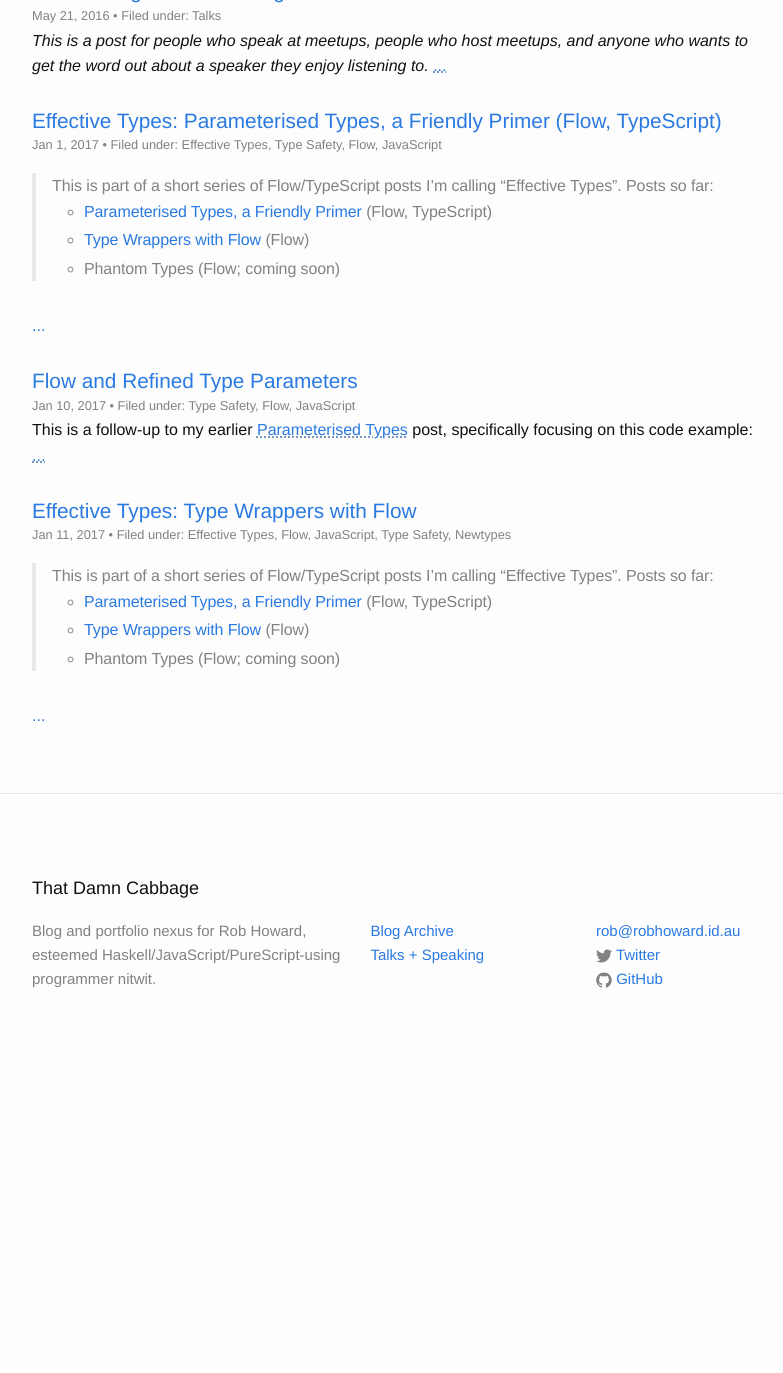
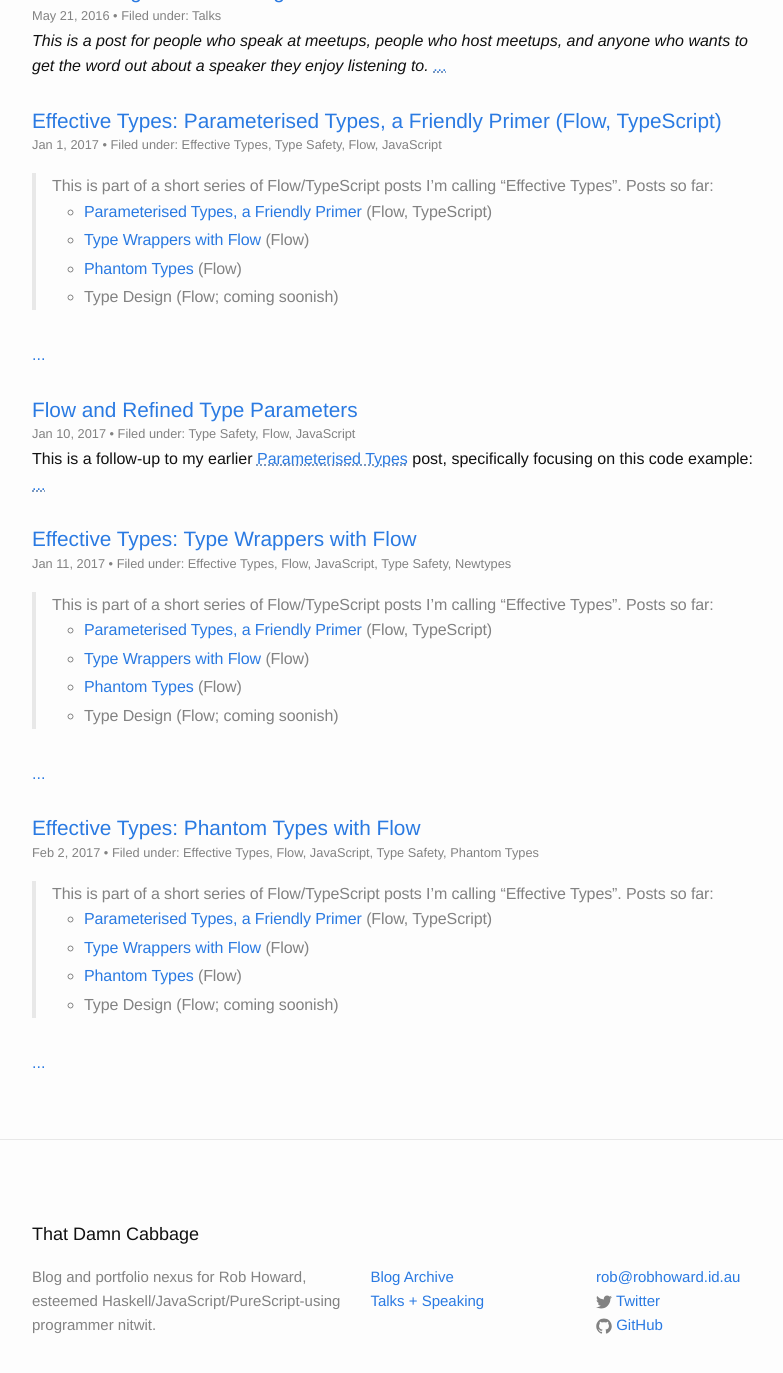
Before and after one commit to damncabbage/deadname.id.au, a Jekyll site: the page built from blog/index.html, in a window 1280 px wide and 1400 px high, scrolled down 903 px. Shown: the top 1373 px of the window, without its empty margins (240-1023 px from the left). Built offline with Jekyll 4.4.1, drawn with Linux system fonts in a browser that asks for light colours; before the commit the page ends 1958 px from its top, so only the background shows below that; some of the changed lines change nothing that is shown.

Commit message:
Adds "Phantom Types" post.

````diff
--- a/_posts/2017-01-09-effective-types-a-parameterised-type-primer-flow.markdown
+++ b/_posts/2017-01-09-effective-types-a-parameterised-type-primer-flow.markdown
@@ -17,7 +17,8 @@ twitter_description: |
 >
 > * [Parameterised Types, a Friendly Primer](/blog/2017/01/effective-types-a-parameterised-type-primer-flow/) (Flow, TypeScript)
 > * [Type Wrappers with Flow](/blog/2017/01/effective-types-type-wrappers-with-flow/) (Flow)
-> * Phantom Types (Flow; coming soon)
+> * [Phantom Types](/blog/2017/02/effective-types-phantom-types-with-flow.markdown) (Flow)
+> * Type Design (Flow; coming soonish)
 
 "Parameterised Types" are a feature of Flow, TypeScript, and a growing collection of other languages. They're a way to punch holes in a type definition, leaving it to a later user to fill the gaps with specific types. They're a tool for letting you create type definitions that are both generic and reusable, and also as a tool for us to work on functions while excluding details we don't care about.
 
--- a/_posts/2017-01-11-effective-types-type-wrappers-with-flow.markdown
+++ b/_posts/2017-01-11-effective-types-type-wrappers-with-flow.markdown
@@ -16,7 +16,8 @@ categories:
 >
 > * [Parameterised Types, a Friendly Primer](/blog/2017/01/effective-types-a-parameterised-type-primer-flow/) (Flow, TypeScript)
 > * [Type Wrappers with Flow](/blog/2017/01/effective-types-type-wrappers-with-flow/) (Flow)
-> * Phantom Types (Flow; coming soon)
+> * [Phantom Types](/blog/2017/02/effective-types-phantom-types-with-flow.markdown) (Flow)
+> * Type Design (Flow; coming soonish)
 
 Type Wrappers are a way of taking an existing type (like strings, numbers, etc) and wrapping them in _another_ type. This is so that:
 
--- /dev/null
+++ b/_posts/2017-02-02-effective-types-phantom-types-with-flow.markdown
@@ -0,0 +1,215 @@
+---
+layout: post
+title: "Effective Types: Phantom Types with Flow"
+date: "2017-02-02 21:46"
+listed: true
+published: true
+categories:
+- Effective Types
+- Flow
+- JavaScript
+- Type Safety
+- Phantom Types
+---
+
+> This is part of a short series of Flow/TypeScript posts I'm calling "Effective Types". Posts so far:
+>
+> * [Parameterised Types, a Friendly Primer](/blog/2017/01/effective-types-a-parameterised-type-primer-flow/) (Flow, TypeScript)
+> * [Type Wrappers with Flow](/blog/2017/01/effective-types-type-wrappers-with-flow/) (Flow)
+> * [Phantom Types](/blog/2017/02/effective-types-phantom-types-with-flow.markdown) (Flow)
+> * Type Design (Flow; coming soonish)
+
+Phantom Types are a way to add extra information to types, eg. to differentiate them, in such a way so that the extra information goes away when type-checking is complete.
+
+This post relies pretty heavily on understanding [type parameters](/blog/2017/01/effective-types-a-parameterised-type-primer-flow/) and ["type wrappers" / new-types](/blog/2017/01/effective-types-type-wrappers-with-flow/), and I recommend you understand both of those posts before digging in to this one.
+
+
+## Ghost Stories
+
+### Phantom Types
+
+Let's start with a useless class with a type parameter:
+
+```ts
+class Useless<T> {
+  // Absolutely nothing.
+}
+```
+
+We have a type parameter that's completely spare; nothing is using it. But look what happens when we create a couple of values, and fill in that parameter with a type:
+
+```ts
+import { isEqual } form 'lodash'; // We'll use this later.
+
+// Create two values.
+const uString: Useless<string> = new Useless();
+const uNumber: Useless<number> = new Useless();
+
+console.log(isEqual(uString, uNumber)); // => true; effectively the same, value-wise.
+
+// But...
+function doNothing(x: Useless<string>) { return; }
+
+doNothing(uString); // <-- Compiles!
+doNothing(uNumber); // <-- Kaboom! 💥
+                    // Expected a Useless<string>, but
+                    // got a Useless<number> instead.
+```
+
+We have two values (instances of `Useless`) that are completely identical when we run the code ("at run-time"), but have different types. This is the essence of Phantom Types.
+
+Here's one more example, this time with something that isn't a blank class:
+
+```ts
+class Temperature<T> {
+  degrees: number;
+  constructor(n: number) {
+    this.degrees = n;
+  }
+}
+
+// Just define a couple of types; they're not actually used for real values.
+// It's like we're defining our own "string" or "number" types to sub in, like
+// how we used them in the previous example.
+class Fahrenheit {}
+class Celsius {}
+
+const boilingFahr: Temperature<Fahrenheit> = new Temperature(212);
+const boilingCels: Temperature<Celsius> = new Temperature(100);
+
+console.log(
+  boilingFahr.degrees === boilingCels.degrees
+); // => true; the same value.
+
+// But...
+function convertFtoC(t: Temperature<Fahrenheit>): Temperature<Celsius> {
+  return (t.degrees - 32) / 1.8;
+}
+
+convertFtoC(boilingFahr); // <-- Compiles!
+convertFtoC(boilingCels); // <-- Kaboom! 💥
+                          // Expected a Temperature<Fahrenheit>, but
+                          // got a Temperature<Celsius> instead.
+
+```
+
+
+### Phantom Types with Type Wrappers
+
+If you remember the [the last post](/blog/2017/01/effective-types-type-wrappers-with-flow/), you'll quickly see that this `Temperature` class is basically the same as an `class Temperature<T> extends TypeWrapper<number>`. You could do the manual version, but the TypeWrapper version is just a quicker way to define the type, and gives you standardised methods for wrapping up and extracting the value.
+
+Last example, using a TypeWrapper:
+
+```ts
+import { TypeWrapper } from 'flow-classy-type-wrapper';
+
+class Temperature<T> extends TypeWrapper<number> {}
+class Fahrenheit {}
+class Celsius {}
+
+function convertFtoC(f: Temperature<Fahrenheit>): Temperature<Celsius> {
+  return Temperature.wrap(
+    (Temperature.unwrap(n) - 32) / 1.8
+  );
+}
+
+const boilingFahr: Temperature<Fahrenheit> = new Temperature(212);
+
+convertFtoC(boilingFahr); // <-- Compiles!
+```
+
+
+## Examples
+
+### Validation
+
+(This example was partly drawn from https://wiki.haskell.org/Phantom_type)
+
+Besides the aforementioned Temperature example (which is valid enough in itself), it's also useful for tagging a value as having gone through some process:
+
+```ts
+class FormEmail<T> extends TypeWrapper<string> {}
+class Validated {}
+class Unvalidated {}
+
+function validateEmail(x: FormEmail<Unvalidated>): (FormEmail<Validated> | null) {
+  const email = FormEmail.unwrap(x);
+  if (email.match(/@/)) {
+    return FormEmail.wrap(email);
+  }
+  return null;
+}
+
+function createFormEmail(x: string): FormEmail<Unvalidated> {
+  return FormEmail.wrap(x);
+}
+
+// Later:
+const email = createFormEmail("alice@example.com");
+const goodEmail = validateEmail(email); // <-- Compiles!
+if (goodEmail) {
+  // goodEmail is known to be a FormEmail<Validated> now.
+  console.log("Validated!");
+
+  const gooderEmail = validateEmail(goodEmail);
+  // Kaboom! 💥  ------^
+  // We gave it a FormEmail<Validated>, but it was expecting
+  // a FormEmail<Unvalidated>. No double-validation allowed.
+}
+```
+
+(The unwrapping and rewrapping in `validateEmail` is necessary to convince Flow that we've intentionally made the jump from `Unvalidated` to `Validated`. We could bypass this with an `(... : any)`, but that's too easy to hold incorrectly; I'll take the safe-but-boring method.)
+
+... Or even:
+
+```ts
+// Now FormData is completely generic:
+class FormData<Value,Phantom> extends TypeWrapper<Value> {}
+class Validated {}
+class Unvalidated {}
+
+function createFormData<T>(x: T): FormData<T,Unvalidated> {
+  return FormData.wrap(x);
+}
+
+// With some value-specific validation functions:
+
+function validateEmail(
+  x: FormData<Email,Unvalidated>
+): (FormData<Email,Validated> | null) {
+  // ...
+}
+
+function validateDropdownSelection<T>(
+  item: FormData<T,Unvalidated>,
+  options: Array<T>
+): (FormData<T,Validated> | null) {
+  // ...
+}
+```
+
+Combining this with the ["Gatekeeper" functions trick](/blog/2017/01/effective-types-type-wrappers-with-flow/#gatekeeper-functions), only exporting the `FormData` type, `createFormData`, `unwrap` and validation functions, means you have a practically airtight way of making sure new data passes through your validation layer before being used.
+
+
+### State Transitions
+
+This is the more generic version of the Validation example above; previously, we had a simplistic [State Machine](https://www.youtube.com/watch?v=hJIST1cEf6A) that started at `Unvalidated` and (via `validate...()`) transitioned to `Validated`.
+
+Say we have a plane that is always represented by a value (an object with its `flightCode`, for example). The plane can go through a number of different states (being on the ground, taxiing, etc), but only some of the transitions are valid.
+
+As a final whimsical example rounding off this post, we can use Phantom Types to encode this:
+
+```ts
+class Plane<State> extends TypeWrapper<{flightCode: string}> {}
+
+class OnGround {}
+class Taxiing {}
+class InAir {}
+class OnApproach {}
+
+function taxi(p: Plane<OnGround>): Plane<Takiing> { return Plane.wrap(Plane.unwrap(p)); }
+function takeOff(p: Plane<Taxiing>): Plane<InAir> { /* ... */ }
+function descend(p: Plane<InAir>): Plane<OnApproach> { /* ... */ }
+function land(p: Plane<OnApproach>): Plane<OnGround> { /* ... */ }
+function crash<T>(p: Plane<T>): Plane<OnGround> { /* ... ouch. */ }
+```
````
